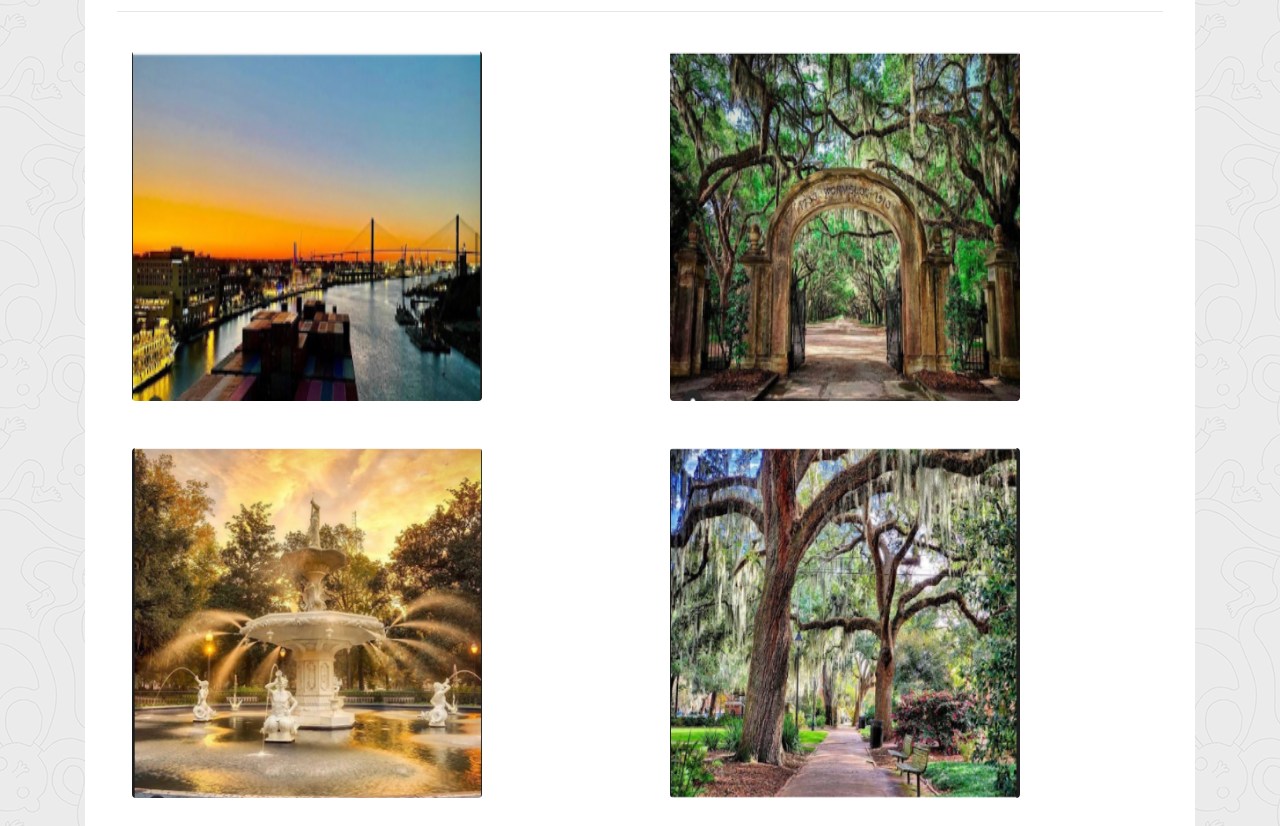
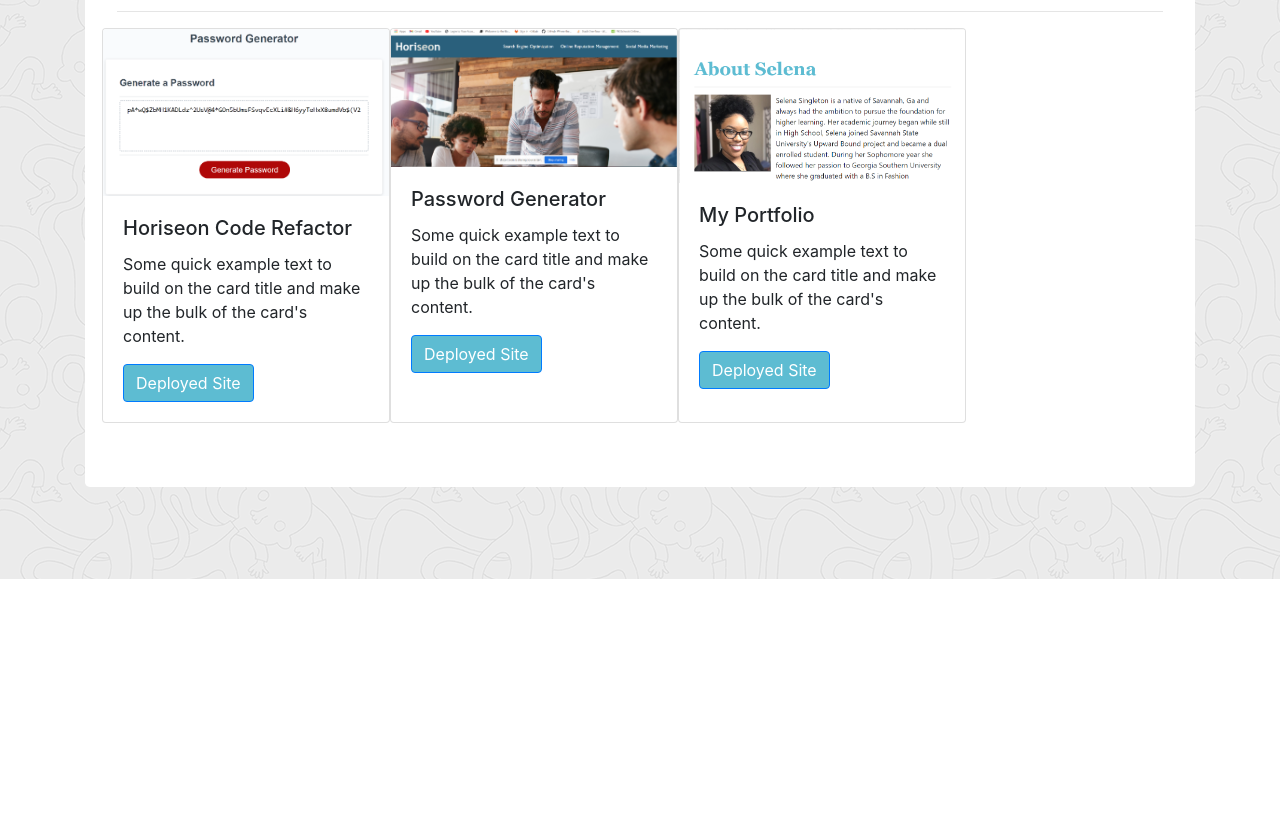
Before and after one commit to ssingle7/my-portfolio, a plain HTML site: page portfolio.html in a window 1280 px wide. Shown: the part 221-1047 px from the top of the page. After the commit the page ends 800 px from the top, so only its background shows below. Drawn offline with nearby package versions, Linux system fonts and the light colour scheme.

Commit message:
added cards with images for portfolio page in deployed site

```diff
--- a/assets/css/style.css
+++ b/assets/css/style.css
@@ -4,15 +4,14 @@ body {
 }
 .navbar-brand {
   background: #5dbcd2;
-    font-family: Georgia, 'Times New Roman', Times, serif;
+  font-family: Georgia, "Times New Roman", Times, serif;
   font-weight: bold;
 }
 
 .display-12 {
   color: #5dbcd2;
-    font-family: Georgia, 'Times New Roman', Times, serif;
+  font-family: Georgia, "Times New Roman", Times, serif;
   font-weight: bold;
-
 }
 
 .btn-primary {
@@ -27,8 +26,12 @@ body {
   background-color: white;
   text-align: center;
   font-size: 15.5px;
-
 }
 .content {
   min-height: calc(100vh - 70px);
 }
+
+.image-resize {
+  height: 300px;
+  width: 300px;
+}
--- a/portfolio.html
+++ b/portfolio.html
@@ -26,7 +26,9 @@
   </head>
   <body>
     <nav class="navbar navbar-expand-lg navbar-light bg-light">
-      <a class="navbar-brand text-white" href="./index.html">Selena Singleton</a>
+      <a class="navbar-brand text-white" href="./index.html"
+        >Selena Singleton</a
+      >
       <button
         class="navbar-toggler"
         type="button"
@@ -62,47 +64,84 @@
             <h1 class="display-12">Portfolio</h1>
             <hr class="my-6" />
             <div class="row">
-              <div class="col-lg-6 mt-2 mb-2">
+              <div class="card" style="width: 18rem">
                 <img
-                  src="./assets/images/River.PNG"
+                  src="./assets/images/Portfolio 1.PNG"
+                  class="card-img-top"
+                  alt="..."
+                />
+                <div class="card-body">
+                  <h5 class="card-title">Horiseon Code Refactor</h5>
+                  <p class="card-text">
+                    Some quick example text to build on the card title and make
+                    up the bulk of the card's content.
+                  </p>
+                  <a href="#" class="btn btn-primary">Deployed Site</a>
+                </div>
+              </div>
+              <!-- <div class="col-sm-4 mt-2 mb-2">
+                <img
+                  src="./assets/images/Portfolio 1.PNG"
                   class="rounded float-left"
                   alt=""
-                  style="width: 350px; height: 350px; float: left; margin: 3%"
+                  style="width: 250px; height: 250px; float: left; margin: 3%"
                 />
+                <div>
+                  <button type="submit" class="btn btn-primary">Github</button>
+                </div>
+              </div> -->
+              <div class="card" style="width: 18rem">
+                <img
+                  src="./assets/images/Portfolio 2.PNG"
+                  class="card-img-top"
+                  alt="..."
+                />
+                <div class="card-body">
+                  <h5 class="card-title">Password Generator</h5>
+                  <p class="card-text">
+                    Some quick example text to build on the card title and make
+                    up the bulk of the card's content.
+                  </p>
+                  <a href="#" class="btn btn-primary">Deployed Site</a>
+                </div>
               </div>
-              <div class="col-lg-6 mt-2 mb-2">
+              <!-- <div class="col-sm-4 mt-2 mb-2">
                 <img
-                  src="./assets/images/Cem.PNG"
+                  src="./assets/images/Portfolio 2.PNG"
                   class="rounded float-left"
                   alt=""
-                  style="width: 350px; height: 350px; float: left; margin: 3%"
+                  style="width: 250px; height: 250px; float: left; margin: 3%"
                 />
+                <div>
+                  <button type="submit" class="btn btn-primary">Github</button>
+                </div>
+              </div> -->
+              <div class="card" style="width: 18rem">
+                <img
+                  src="./assets/images/Portfolio 3.PNG"
+                  class="card-img-top"
+                  alt="..."
+                />
+                <div class="card-body">
+                  <h5 class="card-title">My Portfolio</h5>
+                  <p class="card-text">
+                    Some quick example text to build on the card title and make
+                    up the bulk of the card's content.
+                  </p>
+                  <a href="#" class="btn btn-primary">Deployed Site</a>
+                </div>
               </div>
-              <div class="col-lg-6 mt-2 mb-2">
+              <!-- <div class="col-sm-5 mt-2 mb-2">
                 <img
-                  src="./assets/images/Fountain.PNG"
-                  class="rounded float-left"
+                  src="./assets/images/Portfolio 3.PNG"
+                  class="rounded float-left image-resize"
                   alt=""
-                  style="width: 350px; height: 350px; float: left; margin: 3%"
+                  style="width: 300px; height: 300px; float: left; margin: 3%"
                 />
-              </div>
-              <div class="col-lg-6 mt-2 mb-2">
-                <img
-                  src="./assets/images/park.PNG"
-                  class="rounded float-left"
-                  alt=""
-                  style="width: 350px; height: 350px; float: left; margin: 3%"
-                />
-              </div>
-              <div class="col-lg-6 mt-2 mb-2">
-                <img
-                  src="./assets/images/tybee.PNG"
-                  class="rounded float-left"
-                  alt=""
-                  style="width: 350px; height: 350px; float: left; margin: 3%"
-                />
-              </div>
-
+                <div>
+                  <button type="submit" class="btn btn-primary">Github</button>
+                </div>
+              </div> -->
             </div>
           </div>
         </div>
```
Also changed, not shown: contact.html (+35 -9 lines), assets/images/Portfolio 1.PNG (added), assets/images/Portfolio 2.PNG (added), assets/images/Portfolio 3.PNG (added), 1 other file. Lines whose indentation alone changed are shown as unchanged.
